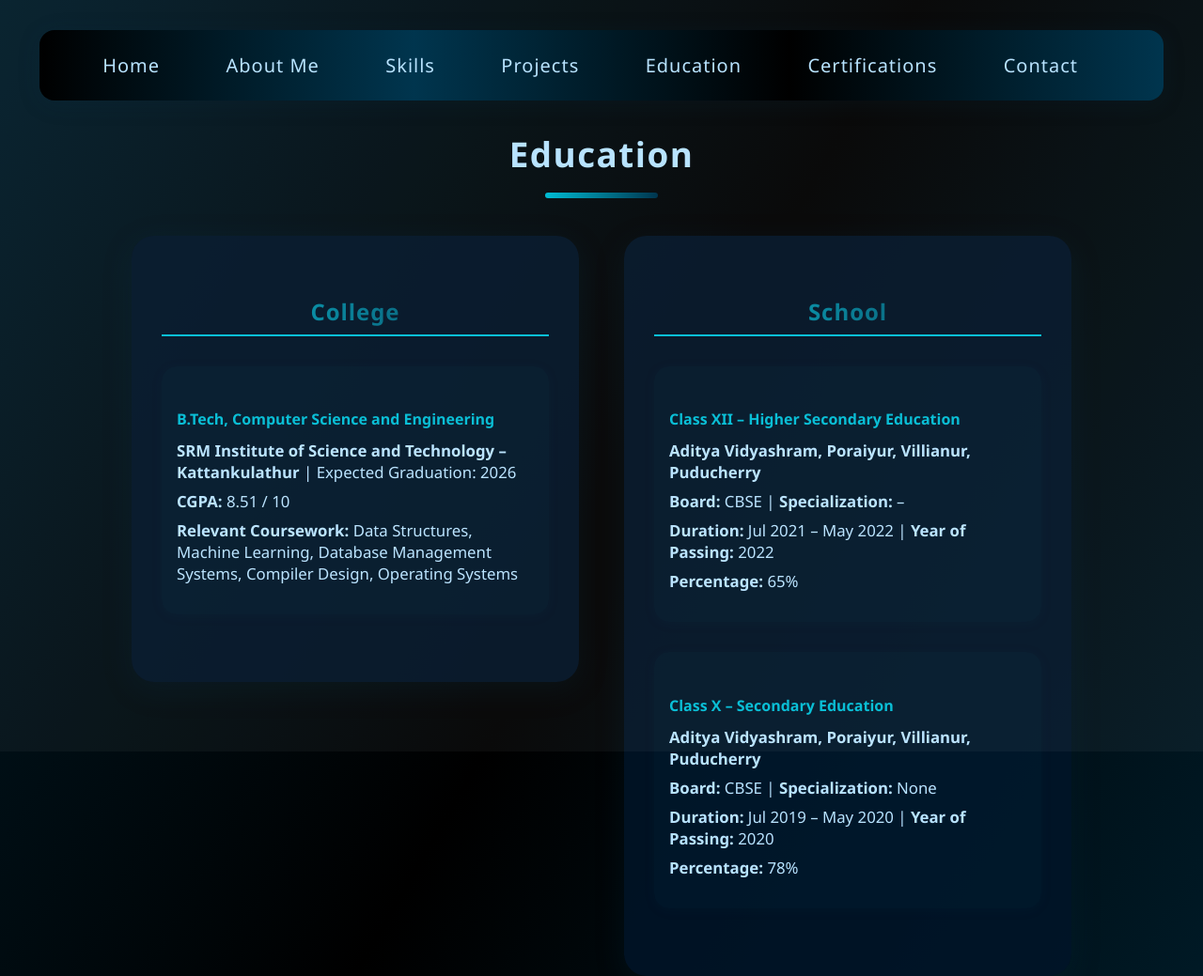
After one commit to Sayeeram05/Portfolio, a Python web app: template website/templates/education.html in a window 1280 px wide. The commit adds this page. Shown: the whole page at 94% size. Run offline with Jinja, Linux system fonts and the light colour scheme; the template is opened without the code that fills it, so the values that code supplies are empty.

Commit message:
Education : Fronted Completed

```diff
--- /dev/null
+++ b/website/static/education.css
@@ -0,0 +1,153 @@
+body {
+  font-family: 'Segoe UI', 'Roboto', Arial, sans-serif;
+  background: linear-gradient(120deg, #000000, #00354e, #000000, #00354e);
+  background-size: 300% 300%;
+  animation: gradientMove 18s ease-in-out infinite;
+  color: #b8e3ff;
+  margin: 0;
+  padding: 0;
+}
+
+@keyframes gradientMove {
+  0% { background-position: 0% 50%; }
+  50% { background-position: 100% 50%; }
+  100% { background-position: 0% 50%; }
+}
+
+.education-title {
+  text-align: center;
+  font-size: 2.3rem;
+  color: #b8e3ff;
+  font-weight: 700;
+  margin-bottom: 2.5rem;
+  letter-spacing: 0.04em;
+  position: relative;
+  animation: textPop 1.2s cubic-bezier(.77,0,.175,1);
+}
+.education-title::after {
+  content: '';
+  display: block;
+  margin: 1rem auto 0 auto;
+  width: 120px;
+  height: 6px;
+  border-radius: 3px;
+  background: linear-gradient(90deg, #00bcd4 0%, #00354e 100%);
+  animation: underlineGrow 1.2s cubic-bezier(.77,0,.175,1);
+}
+
+.education-list {
+  max-width: 800px;
+  margin: 0 auto;
+  background: rgba(0, 20, 40, 0.85);
+  border-radius: 24px;
+  box-shadow: 0 8px 32px rgba(0,53,78,0.18);
+  padding: 3rem 2.5rem;
+}
+
+.education-flex {
+  display: flex;
+  gap: 3rem;
+  max-width: 1000px;
+  margin: 0 auto;
+  justify-content: center;
+  align-items: flex-start;
+  flex-wrap: wrap;
+}
+
+.education-column {
+  flex: 1 1 350px;
+  background: rgba(0, 20, 40, 0.85);
+  border-radius: 24px;
+  box-shadow: 0 8px 32px rgba(0,53,78,0.18);
+  padding: 2.5rem 2rem;
+  min-width: 300px;
+}
+
+.education-item {
+  background: rgba(0, 53, 78, 0.12);
+  border-radius: 16px;
+  margin-bottom: 2rem;
+  padding: 1.5rem 1rem;
+  box-shadow: 0 2px 12px rgba(0,53,78,0.10);
+  transition: transform 0.3s, box-shadow 0.3s;
+  animation: fadeInAbout 1.6s cubic-bezier(.77,0,.175,1);
+}
+
+.education-item:hover {
+  transform: scale(1.03) translateY(-4px);
+  box-shadow: 0 8px 32px #00bcd4;
+}
+
+.education-item h3, .education-item h4 {
+  color: #00bcd4;
+  margin-bottom: 0.7rem;
+  font-weight: 700;
+}
+
+.cert-title {
+  color: #b8e3ff;
+  margin: 2.5rem 0 1rem 0;
+  font-size: 1.3rem;
+  text-align: center;
+  letter-spacing: 0.03em;
+}
+
+.education-item p {
+  color: #b8e3ff;
+  margin: 0.5rem 0;
+  font-size: 1.05rem;
+}
+
+.edu-divider {
+  border: none;
+  border-top: 2px solid #00bcd4;
+  margin: 2.5rem 0;
+  opacity: 0.5;
+}
+
+@keyframes textPop {
+  0% { opacity: 0; transform: scale(0.8);}
+  100% { opacity: 1; transform: scale(1);}
+}
+@keyframes underlineGrow {
+  0% { width: 0; opacity: 0; }
+  100% { width: 120px; opacity: 1; }
+}
+@keyframes fadeInAbout {
+  0% { opacity: 0; transform: translateY(30px);}
+  100% { opacity: 1; transform: translateY(0);}
+}
+
+@media (max-width: 900px) {
+  .education-flex {
+    flex-direction: column;
+    gap: 2rem;
+  }
+  .education-column {
+    min-width: 0;
+    padding: 1.2rem 0.7rem;
+  }
+  .education-title {
+    font-size: 1.4rem;
+  }
+  .education-item h3, .education-item h4 {
+    font-size: 1.1rem;
+  }
+  .education-item p {
+    font-size: 0.9rem;
+  }
+}
+
+.edu-section-title {
+  color: #00bcd4;
+  font-size: 1.5rem;
+  font-weight: 700;
+  margin-bottom: 2rem;
+  letter-spacing: 0.04em;
+  text-align: center;
+  background: linear-gradient(90deg, #00bcd4 0%, #00354e 100%);
+  -webkit-background-clip: text;
+  -webkit-text-fill-color: transparent;
+  padding-bottom: 0.5rem;
+  border-bottom: 2px solid #00bcd4;
+}
--- a/website/templates/base.html
+++ b/website/templates/base.html
@@ -15,9 +15,9 @@
         <li><a href="/aboutMe">About Me</a></li>
         <li><a href="/skill">Skills</a></li>
         <li><a href="/projects">Projects</a></li>
-        <li><a href="#experience">Experience</a></li>
-        <li><a href="#education">Education</a></li>
-        <li><a href="#contact">Contact</a></li>
+        <li><a href="/education">Education</a></li>
+        <li><a href="/certifications">Certifications</a></li>
+        <li><a href="/contact">Contact</a></li>
       </ul>
     </nav>
 
--- /dev/null
+++ b/website/templates/education.html
@@ -0,0 +1,44 @@
+{% extends 'base.html' %}
+
+{% block head %}
+<title>Education | Sayeeram R</title>
+<link rel="stylesheet" href="{{ url_for('static', filename='education.css') }}">
+{% endblock %}
+
+{% block body %}
+<section id="education">
+  <h2 class="education-title">Education</h2>
+
+  <div class="education-flex">
+    <!-- College Section (Left) -->
+    <div class="education-column">
+      <h3 class="edu-section-title">College</h3>
+      <div class="education-item">
+        <h4>B.Tech, Computer Science and Engineering</h4>
+        <p><strong>SRM Institute of Science and Technology – Kattankulathur</strong> | Expected Graduation: 2026</p>
+        <p><strong>CGPA:</strong> 8.51 / 10</p>
+        <p><strong>Relevant Coursework:</strong> Data Structures, Machine Learning, Database Management Systems, Compiler Design, Operating Systems</p>
+      </div>
+    </div>
+
+    <!-- School Section (Right) -->
+    <div class="education-column">
+      <h3 class="edu-section-title">School</h3>
+      <div class="education-item">
+        <h4>Class XII – Higher Secondary Education</h4>
+        <p><strong>Aditya Vidyashram, Poraiyur, Villianur, Puducherry</strong></p>
+        <p><strong>Board:</strong> CBSE | <strong>Specialization:</strong> – </p>
+        <p><strong>Duration:</strong> Jul 2021 – May 2022 | <strong>Year of Passing:</strong> 2022</p>
+        <p><strong>Percentage:</strong> 65%</p>
+      </div>
+      <div class="education-item">
+        <h4>Class X – Secondary Education</h4>
+        <p><strong>Aditya Vidyashram, Poraiyur, Villianur, Puducherry</strong></p>
+        <p><strong>Board:</strong> CBSE | <strong>Specialization:</strong> None</p>
+        <p><strong>Duration:</strong> Jul 2019 – May 2020 | <strong>Year of Passing:</strong> 2020</p>
+        <p><strong>Percentage:</strong> 78%</p>
+      </div>
+    </div>
+  </div>
+</section>
+{% endblock %}
--- a/website/view.py
+++ b/website/view.py
@@ -17,3 +17,7 @@ def skill():
 @view.route("/projects")
 def projects():
     return render_template("projects.html")
+
+@view.route("/education")
+def education():
+    return render_template("education.html")
```
